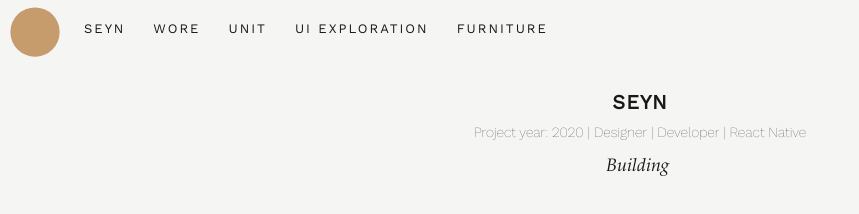
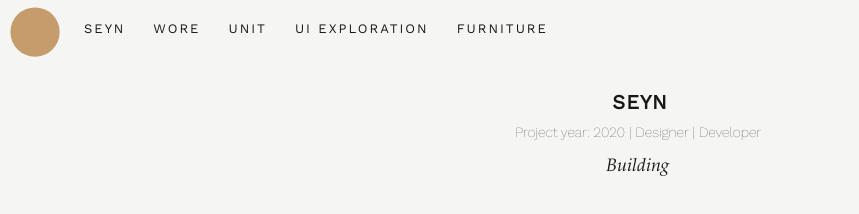
Before and after one commit to csobr/personal-website, a Next.js app: page /seyn in a window 1280 px wide. Shown: the top 214 px of the page, without its empty margins (0-859 px from the left). Built offline with nearby package versions, Linux system fonts and the light colour scheme.

Commit message:
Removed text

```diff
--- a/src/pages/seyn.js
+++ b/src/pages/seyn.js
@@ -1,9 +1,9 @@
-import React, { Component } from 'react';
-import '../styles/main.scss';
-import Head from 'next/head';
-import Navbar from '../components/navigation';
-import Footer from '../components/footer';
-import Layout from '../components/layout';
+import React, { Component } from "react";
+import "../styles/main.scss";
+import Head from "next/head";
+import Navbar from "../components/navigation";
+import Footer from "../components/footer";
+import Layout from "../components/layout";
 
 export default class Seyn extends Component {
   render() {
@@ -12,12 +12,12 @@ export default class Seyn extends Component {
         <Head>
           <title>Seyn</title>
           <meta charSet='utf-8' />
-          <meta name='description' content='Seyn app coming soon' />
+          <meta name='description' content='Seyn app' />
         </Head>
         <main>
           <Navbar />
           <h4>Seyn</h4>
-          <h5>Project year: 2020 | Designer | Developer | React Native</h5>
+          <h5>Project year: 2020 | Designer | Developer </h5>
           <p className='app-text'>Building </p>
           <div className=' container container-app'>
             <img src='./images/seyn/seyn.png' alt='seyn'></img>
```
